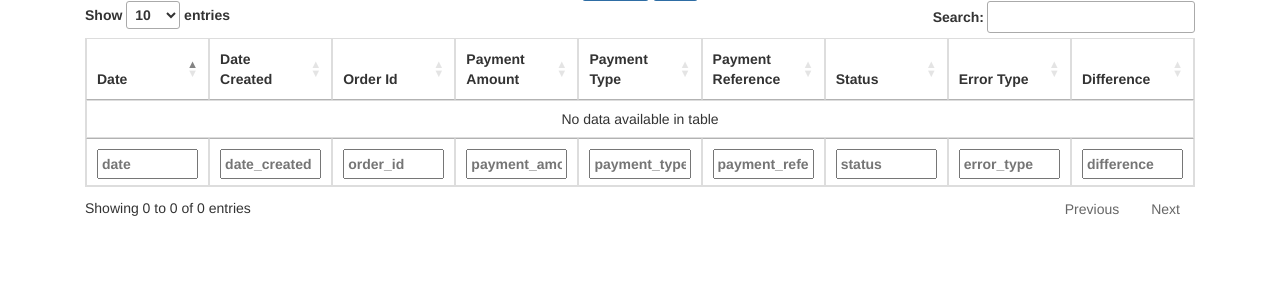
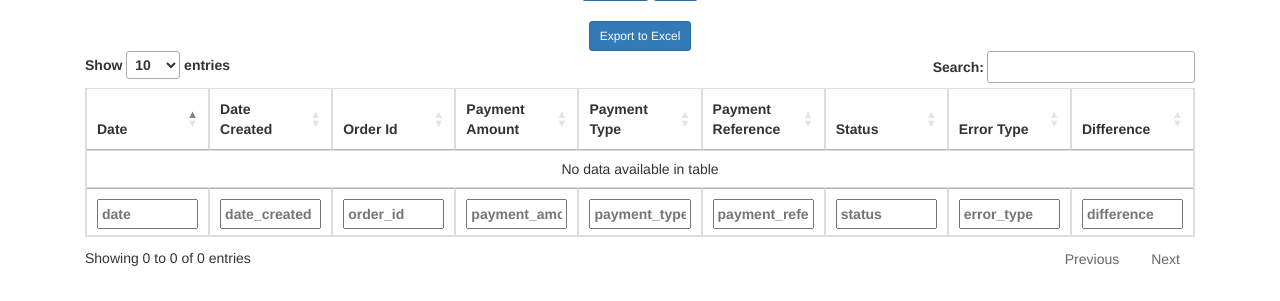
Before and after one commit to alikhanmurzayev/payment_systems, a Flask app: template templates/Choco.html in a window 1280 px wide. Shown: the part 119-420 px from the top of the page. Run offline with Flask 2, Linux system fonts and the light colour scheme; the template is opened without the code that fills it, so the values that code supplies are empty; some libraries are stand-ins or nearby versions.

Commit message:
export to excel added

```diff
--- a/app.py
+++ b/app.py
@@ -22,7 +22,6 @@ def get_analyse(user_ip, date_from, date_to, payment_systems):
 
 def get_stage(user_ip, date_from, date_to, payment_systems, action):
     current_stage, max_stage, report_table_name = database.get_users_table(user_ip)
-    print(current_stage)
     database.drop_table(report_table_name)
     if action == 'previous':
         current_stage, max_stage = form_processor.make_report(date_from, date_to,
@@ -38,12 +37,18 @@ def get_stage(user_ip, date_from, date_to, payment_systems, action):
     next_disable = True if current_stage >= max_stage else False
     return rows, previous_disable, next_disable, current_stage, max_stage
 
+def get_excel(user_ip, date_from, date_to):
+    current_stage, max_stage, report_table_name = database.get_users_table(user_ip)
+    file_name = database.export_to_excel(report_table_name)
+    file_path = config.reports_dir
+    report_name = report_table_name + '_' + str(date_from).replace('-', '.') + '-' + str(date_to).replace('-', '.') + '.xlsx'
+    return send_from_directory(file_path + '/', file_name, as_attachment=True, attachment_filename=report_name)
 
 
 
 
 @app.route('/')
-def hello_world():
+def home():
     return render_template("Choco.html", hide_navigation=True)
 
 
@@ -73,6 +78,8 @@ def submit():
                                                                                        action)
             return render_template('Choco.html', rows=rows, previous_disable=previous_disable, next_disable=next_disable,
                                    hide_navigation=False, current_stage=current_stage, max_stage=max_stage)
+        if action == 'export':
+            return get_excel(user_ip, date_from, date_to)
 
 
 
--- a/config.py
+++ b/config.py
@@ -16,6 +16,7 @@ status_payment = '1'
 status_refund = '2'
 
 attachment_dir = 'Attachments'
+reports_dir = 'Reports'
 
 
 # payment systems' emails and keys
--- a/read_files.py
+++ b/read_files.py
@@ -1,13 +1,9 @@
 import pandas
 import datetime
-import os
 
 import config
 import database
 
-# create att dir
-if not os.path.exists(config.attachment_dir):
-    os.makedirs(config.attachment_dir)
 
 
 def get_key_1(date, common_key, payment_amount, status):
--- a/templates/Choco.html
+++ b/templates/Choco.html
@@ -56,6 +56,8 @@
 
         <button class="btn-save btn btn-primary btn-sm" name="action" value="previous" type="submit" {{ 'disabled' if previous_disable else '' }} >previous</button>
         <button class="btn-save btn btn-primary btn-sm" name="action" value="next" type="submit" {{ 'disabled' if next_disable else '' }} >next</button>
+        <br><br>
+        <button class="btn-save btn btn-primary btn-sm" name="action" value="export" type="submit" >Export to Excel</button>
 </div>
     </form>
 
```
Also changed, not shown: database.py (+10 -1 lines), TheBestDatabase.db, 1 other file.
